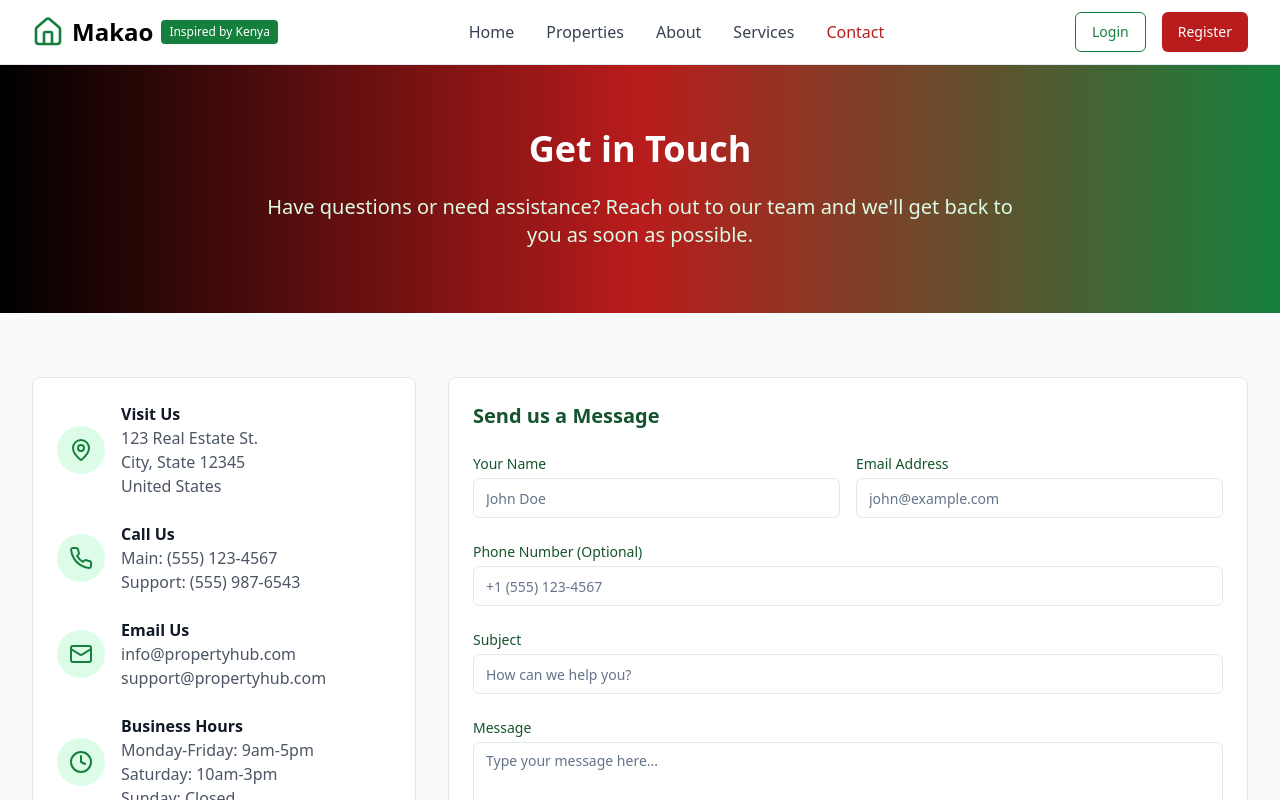
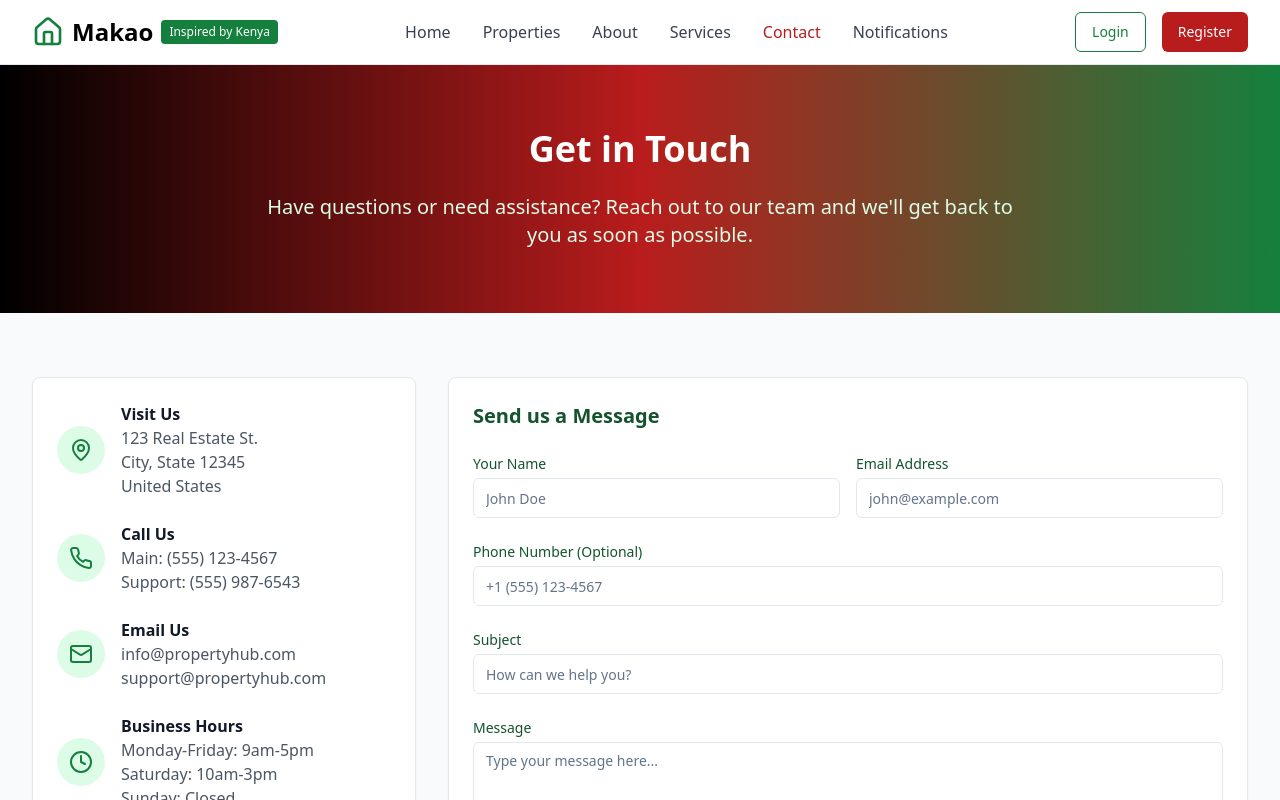
Before and after one commit to DevZoeKitonyi/Makao-Housing, a React (Vite) app: page /contact in a window 1280 px wide. Shown: the top 800 px of the page. Built offline with nearby package versions, Linux system fonts and the light colour scheme.

Commit message:
Add notification link to navigation
Add notification link to home and contact navigation.

```diff
--- a/src/pages/Contact.tsx
+++ b/src/pages/Contact.tsx
@@ -1,3 +1,4 @@
+
 import React from 'react';
 import { Link } from 'react-router-dom';
 import { Home, MapPin, Phone, Mail, Clock, ArrowRight } from 'lucide-react';
@@ -30,6 +31,7 @@ const Contact = () => {
               <Link to="/about" className="text-gray-700 hover:text-red-700">About</Link>
               <Link to="/services" className="text-gray-700 hover:text-red-700">Services</Link>
               <Link to="/contact" className="text-red-700 font-medium">Contact</Link>
+              <Link to="/notifications" className="text-gray-700 hover:text-red-700">Notifications</Link>
             </nav>
             <div className="hidden md:flex items-center space-x-4">
               <Link to="/login">
```
